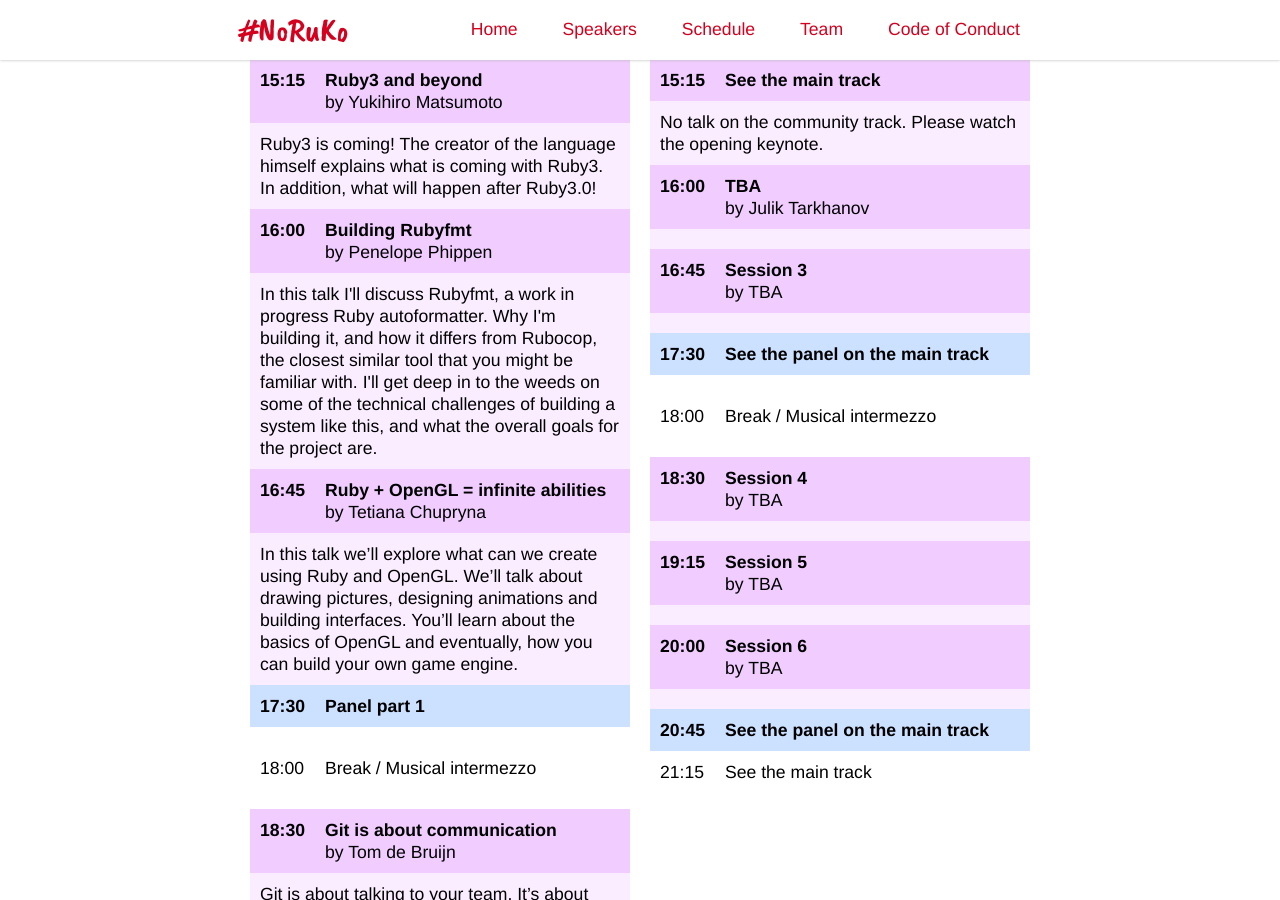
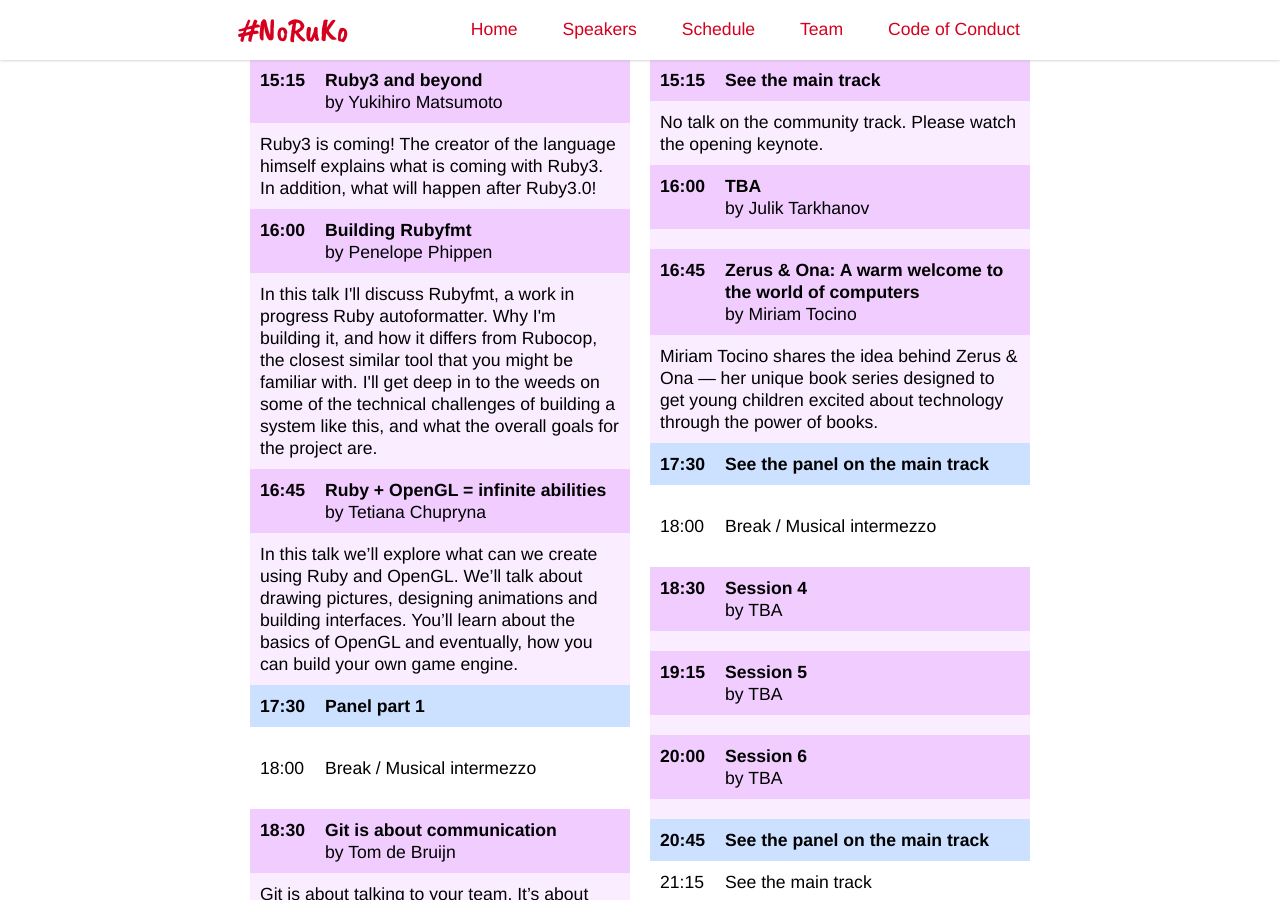
Before and after one commit to rubynl/noruko.org, a Jekyll site: the page built from index.html, in a window 1280 px wide and 900 px high, scrolled down 2215 px. Built offline with Jekyll 4.4.1, drawn with Linux system fonts in a browser that asks for light colours.

Commit message:
Adds Zerus and Ona

```diff
--- a/_data/schedule.yml
+++ b/_data/schedule.yml
@@ -34,9 +34,9 @@
     title: "Ruby + OpenGL = infinite abilities"
     description: "In this talk we’ll explore what can we create using Ruby and OpenGL. We’ll talk about drawing pictures, designing animations and building interfaces. You’ll learn about the basics of OpenGL and eventually, how you can build your own game engine."
   community:
-    speaker: "TBA"
-    title: "Session 3"
-    description: ""
+    speaker: "Miriam Tocino"
+    title: "Zerus & Ona: A warm welcome to the world of computers"
+    description: "Miriam Tocino shares the idea behind Zerus & Ona — her unique book series designed to get young children excited about technology through the power of books."
 
 - time: "17:30"
   type: "panel"
```
